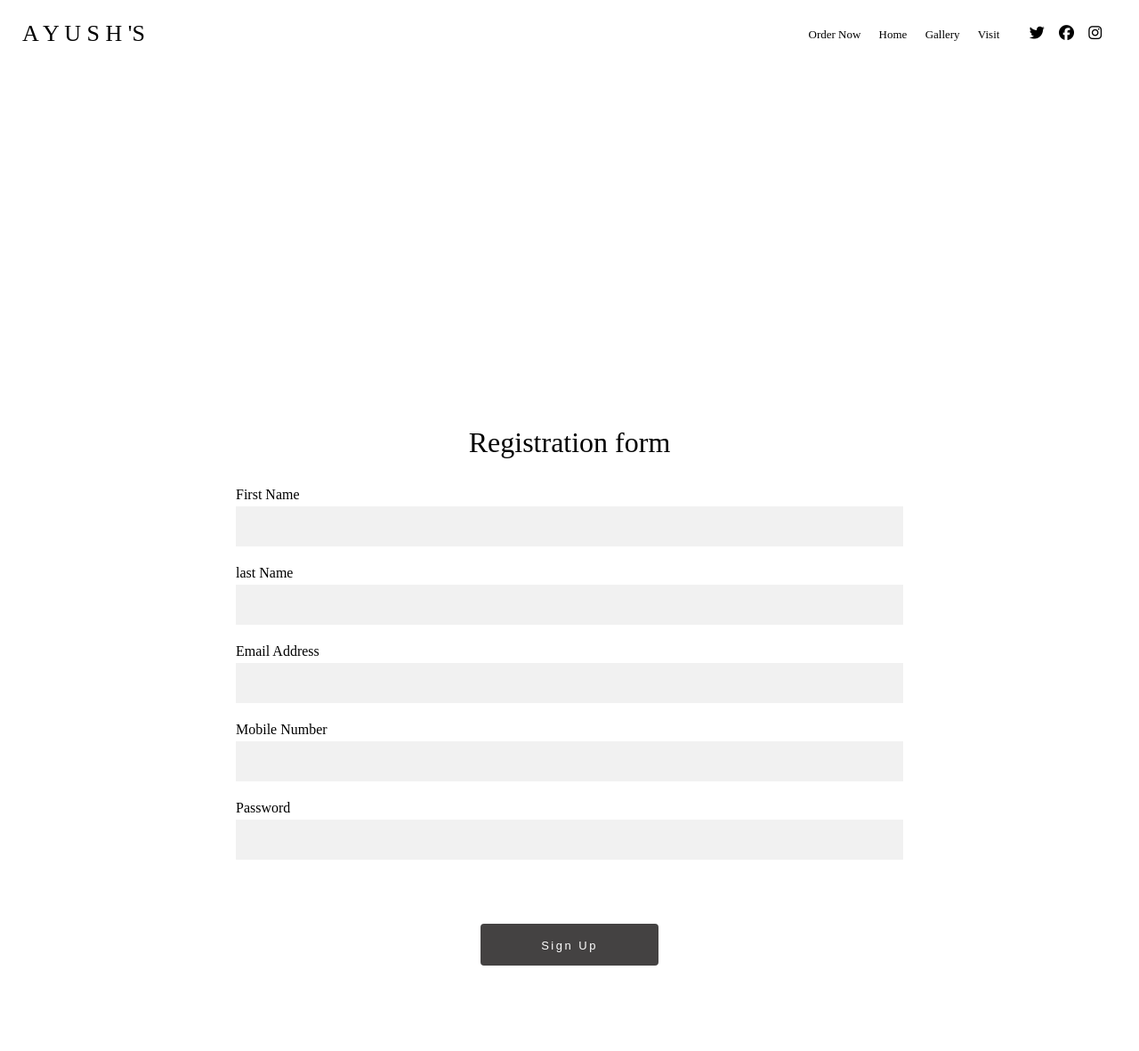
After one commit to ayu023ban/restaurent, a PHP site: page /registration.php in a window 1280 px wide. The commit adds this page. Shown: the whole page at 89% size. Run offline with PHP 8.4, Linux system fonts and the light colour scheme; some libraries are stand-ins or nearby versions.

Commit message:
addition of sign up page

```diff
--- /dev/null
+++ b/connection.php
@@ -0,0 +1,9 @@
+<?php
+	$db_user = "root";
+	$db_pass = "Manju2000@";
+	$db_name = "pachpee";
+
+$conn = new mysqli("localhost",$db_user,$db_pass,$db_name);
+if($conn->connect_error){
+	die("Connection failed :".$conn->connect_error);
+} ?>
--- a/drinks.html
+++ b/drinks.html
@@ -21,7 +21,7 @@
             <div class="right">
                 <a class="hover-color right-nav order">Order Now</a>
                 <a href="restest.html" class="hover-color right-nav home">Home</a>
-                <a class="hover-color right-nav gallery">Gallery</a>
+                <a href="gallary.html" class="hover-color right-nav gallery">Gallery</a>
                 <a href="visit.html" class="hover-color right-nav visit">Visit</a>
                 <a href="https://twitter.com/ayushbansal023" ><i id="twitter"  class="fab fa-twitter social-nav" aria-hidden="true"></i></a>
                <a href="https://www.facebook.com/ayushbansal23"> <i id="facebook" class="fab fa-facebook social-nav" aria-hidden="true"></i></a>
--- a/order.html
+++ b/order.html
@@ -21,7 +21,7 @@
             <div class="right">
                 <a class="hover-color right-nav order">Order Now</a>
                 <a href="restest.html" class="hover-color right-nav home">Home</a>
-                <a class="hover-color right-nav gallery">Gallery</a>
+                <a href="gallary.html" class="hover-color right-nav gallery">Gallery</a>
                 <a href="visit.html" class="hover-color right-nav visit">Visit</a>
                 <a href="https://twitter.com/ayushbansal023" ><i id="twitter"  class="fab fa-twitter social-nav" aria-hidden="true"></i></a>
                <a href="https://www.facebook.com/ayushbansal23"> <i id="facebook" class="fab fa-facebook social-nav" aria-hidden="true"></i></a>
--- /dev/null
+++ b/registration.css
@@ -0,0 +1,226 @@
+html, body, div, span, applet, object, iframe,
+h1, h2, h3, h4, h5, h6, p, blockquote, pre,
+a, abbr, acronym, address, big, cite, code,
+del, dfn, em, img, ins, kbd, q, s, samp,
+small, strike, strong, sub, sup, tt, var,
+b, u, i, center,
+dl, dt, dd, ol, ul, li,
+fieldset, form, label, legend,
+table, caption, tbody, tfoot, thead, tr, th, td,
+article, aside, canvas, details, embed,
+figure, figcaption, footer, header, hgroup,
+menu, nav, output, ruby, section, summary,
+time, mark, audio, video {
+	margin: 0;
+	padding: 0;
+	border: 0;
+	font-size: 100%;
+	font: inherit;
+    vertical-align: baseline;
+
+}
+/* HTML5 display-role reset for older browsers */
+article, aside, details, figcaption, figure,
+footer, header, hgroup, menu, nav, section {
+	display: block;
+}
+body {
+	line-height: 1;
+}
+ol, ul {
+	list-style: none;
+}
+blockquote, q {
+	quotes: none;
+}
+blockquote:before, blockquote:after,
+q:before, q:after {
+	content: '';
+	content: none;
+}
+table {
+	border-collapse: collapse;
+	border-spacing: 0;
+}
+*, *:after, *:before {
+  -webkit-box-sizing: border-box;
+          box-sizing: border-box;
+ }
+.header{
+    padding-top:25px;
+}
+
+.table-button{
+  color: white;
+  background-color:rgb(68, 66, 66);
+  text-align:center;
+  letter-spacing: 2.5px;
+  margin: auto;
+  padding: 15px;
+  font-size: 13px;
+  width: 200px;
+  height: 47px;
+  border: 2px solid rgb(68, 66, 66);
+  border-radius: 4px;
+  margin-bottom: 100px;
+  margin-top: 50px;
+  cursor: pointer;
+}
+.left{
+    float: left;
+    padding-left: 25px;
+    font-size: 26px;
+  }
+
+  .right{
+    float: right;
+    padding-right: 32px;
+    font-size : 13px;
+
+  }
+  .title{
+    cursor: pointer;
+  }
+  .right-nav{
+
+    text-align:center;
+    margin: 5px;
+    text-decoration: none;
+    color:black;
+  }
+  .right-nav:hover{
+    cursor:pointer;
+  }
+
+  .hover-color:hover{
+    color: rgb(202, 120, 13);
+  }
+  .social-nav:hover{
+    cursor:pointer;
+
+  }
+  .fa-twitter{
+    margin-left: 15px;
+
+  }
+  .title-footer{
+    font-size: 40px;
+    padding:15px;
+    margin: 15px;
+
+  }
+
+  .social-div{
+    margin-top: 15px;
+    margin-bottom: 15px;
+    padding-bottom: 20px;
+    font-size:22px;
+  }
+
+  .contact-title, .location-title, .hours-title{
+    font-style: italic;
+    font-size: 14px;
+    margin: 10px;
+    padding: 10px;
+    font-weight:bolder;
+    color: black;
+
+  }
+
+  .contact, .location, .hours{
+    padding: 40px;
+    margin: 40px;
+    color: rgba(0, 0, 0, 0.6);
+    font-size: 13px;
+    line-height:24px;
+
+  }
+  .mainbody{
+    top: 50%; /* IMPORTANT */
+    left: 50%; /* IMPORTANT */
+    display: block;
+    position: absolute;
+    width: 750px;
+    height: 249px;
+    text-align:center;
+    margin-top: -124.5px; /* HALF OF THE HEIGHT */
+    margin-left: -375px; /* HALF OF THE WIDTH */
+  }
+  .dessert-img, .drink-img{
+    height: 450px;
+    width: auto;
+    margin: auto;
+    padding-top: 50px;
+    padding-bottom: 50px;
+  }
+  .res-button, .eat-button{
+    text-align:center;
+    letter-spacing: 2.5px;
+    margin: auto;
+    padding: 15px;
+    font-size: 13px;
+    width: 300px;
+    height: 47px;
+    border: 2px solid black;
+    border-radius: 4px;
+    margin-bottom: 100px;
+    margin-top: 100px;
+    cursor: pointer;
+  }
+  hr.thin {
+    height: 1px;
+    border: 0;
+    color: #333;
+    background-color: #333;
+    width: 100%;
+    margin-bottom: 60px;
+    }
+
+    a
+    {
+        padding-right: 7px;
+        text-decoration: none;
+        color:black;
+      }
+
+      i{
+        font-size: 17px;
+        padding: 3px;
+      }
+
+      h1{
+        padding: 10px;
+        margin: 5px;
+        font-size: 32px;
+        padding-bottom: 30px;
+      }
+      em{
+        margin-bottom: 15px;
+        padding-bottom: 15px;
+        font-style: italic;
+      }
+
+      p{
+        padding: 17px;
+        margin-top: 13px;
+        margin-bottom: 13px;
+        font-size: 14px;
+        line-height: 24px;
+      }
+      #insta ,#facebook,#twitter{
+        text-decoration: none;
+        color:black;
+      }
+
+
+.form-control{
+  width: 100%;
+  padding: 15px;
+  margin: 5px 0 22px 0;
+  display: inline-block;
+  border: none;
+  background: #f1f1f1;
+}
+label{
+	float: left;
+}
--- /dev/null
+++ b/registration.php
@@ -0,0 +1,128 @@
+<?php require('connection.php');
+ ?>
+ <html lang="en">
+
+ <head>
+     <meta charset="UTF-8">
+     <link rel="stylesheet" href="registration.css">
+     <link href="https://fonts.googleapis.com/css?family=Libre+Caslon+Text:400&amp;display=swap" rel="stylesheet">
+     <script src="https://kit.fontawesome.com/e24ca22cc7.js"></script>
+     <link rel="stylesheet" href="https://kit-free.fontawesome.com/releases/latest/css/free.min.css" media="all">
+     <link rel="stylesheet" href="https://kit-free.fontawesome.com/releases/latest/css/free-v4-font-face.min.css" media="all">
+     <link rel="stylesheet" href="https://kit-free.fontawesome.com/releases/latest/css/free-v4-shims.min.css" media="all">
+
+     <title>AYUSH's</title>
+
+ </head>
+
+ <body class="" style="background: white none repeat scroll 0% 0%; color: black;">
+     <div id="content">
+
+         <div class="header">
+             <div class="left"><a href="restest.html" class="title">A Y U S H 'S</a></div>
+             <div class="right">
+                 <a class="hover-color right-nav order">Order Now</a>
+                 <a href="restest.html" class="hover-color right-nav home">Home</a>
+                 <a class="hover-color right-nav gallery">Gallery</a>
+                 <a href="visit.html" class="hover-color right-nav visit">Visit</a>
+                 <a href="https://twitter.com/ayushbansal023" ><i id="twitter"  class="fab fa-twitter social-nav" aria-hidden="true"></i></a>
+                <a href="https://www.facebook.com/ayushbansal23"> <i id="facebook" class="fab fa-facebook social-nav" aria-hidden="true"></i></a>
+                <a href="https://www.instagram.com/ayu023ban/"> <i id="insta" class="fab fa-instagram social-nav" aria-hidden="true"></i></a>
+             </div>
+         </div>
+         <div class="mainbody">
+           <div class="container">
+
+             <?php
+               if (isset($_POST['create'])) {
+                 $firstname=$_POST['firstname'];
+                 $lastname=$_POST['lastname'];
+                 $email=$_POST['email'];
+                 $mobile=$_POST['mobile'];
+                 $password=$_POST['password'];
+                 $sql= "INSERT INTO users (firstname, lastname, email, phonenumber, password) VALUES( '{$firstname}' , '{$lastname}' , '{$email}' , '{$mobile}' , '{$password}' );";
+
+                 if ($conn->query($sql) === TRUE){
+                   echo "New record created successfully";
+                 } else {
+                   echo "Error: " . $sql . "<br>" . $db->error;
+                 }
+
+               }
+
+              ?>
+     				<h1>Registration form</h1>
+
+            <form action="registration.php" method="post">
+     				<label for="firstname"><b>First Name</b></label>
+     				<input class="form-control" type="text" name="firstname" required><br>
+
+     				<label for="lastname"><b>last Name</b></label>
+     				<input class="form-control" type="text" name="lastname" required><br>
+
+     				<label for="email"><b>Email Address</b></label>
+     				<input class="form-control" type="email" name="email" required><br>
+
+     				<label for="mobile"><b>Mobile Number</b></label>
+     				<input class="form-control" type="text" name="mobile" required><br>
+
+     				<label for="password"><b>Password</b></label>
+     				<input class="form-control" type="password" name="password" required><br>
+
+     				<input class="table-button" id="register" type="submit" name="create" value="Sign Up">
+          </form>
+     			</div>
+             <hr class="thin"><a href="restest.html" class="title-footer"> —A Y U S H 'S— </a>
+             <div class="social-div">
+                     <a href="https://twitter.com/ayushbansal023" ><i id="twitter"  class="fab fa-twitter social-nav" aria-hidden="true"></i></a>
+                     <a href="https://www.facebook.com/ayushbansal23"> <i id="facebook" class="fab fa-facebook social-nav" aria-hidden="true"></i></a>
+                     <a href="https://www.instagram.com/ayu023ban/"> <i id="insta" class="fab fa-instagram social-nav" aria-hidden="true"></i></a>
+             </div>
+         </div>
+       </div>
+       <script src="https://cdn.jsdelivr.net/npm/sweetalert2@9"></script>
+            <script src="https://ajax.googleapis.com/ajax/libs/jquery/3.4.1/jquery.min.js"></script>
+            <script type="text/javascript">
+	$(function(){
+		$('#register').click(function(e){
+			var valid = this.form.checkValidity();
+			if(valid){
+			var firstname 	= $('#firstname').val();
+			var lastname	= $('#lastname').val();
+			var email 		= $('#email').val();
+			var phonenumber = $('#phonenumber').val();
+			var password 	= $('#password').val();
+
+				e.preventDefault();
+				$.ajax({
+					type: 'POST',
+					url: 'process.php',
+					data: {firstname: firstname,lastname: lastname,email: email,phonenumber: phonenumber,password: password},
+					success: function(data){
+					Swal.fire({
+								'title': 'Successful',
+								'text': data,
+								'type': 'success'
+								})
+
+					},
+					error: function(data){
+						Swal.fire({
+								'title': 'Errors',
+								'text': 'There were errors while saving the data.',
+								'type': 'error'
+								})
+					}
+				});
+
+			}else{
+
+			}
+
+		});
+
+	});
+
+</script>
+   </body>
+</html>
--- a/restest.html
+++ b/restest.html
@@ -21,7 +21,7 @@
             <div class="right">
                 <a href="order.html" class="hover-color right-nav order">Order Now</a>
                 <a class="hover-color right-nav home">Home</a>
-                <a class="hover-color right-nav gallery">Gallery</a>
+                <a href="gallary.html" class="hover-color right-nav gallery">Gallery</a>
                 <a href="visit.html" class="hover-color right-nav visit">Visit</a>
                 <a href="https://twitter.com/ayushbansal023" ><i id="twitter"  class="fab fa-twitter social-nav" aria-hidden="true"></i></a>
                <a href="https://www.facebook.com/ayushbansal23"> <i id="facebook" class="fab fa-facebook social-nav" aria-hidden="true"></i></a>
```
Also changed, not shown: login.php (added, +64 -0 lines), process.php (added, +20 -0 lines), visit.html (+4 -3 lines), visitcss.css (+28 -0 lines).
